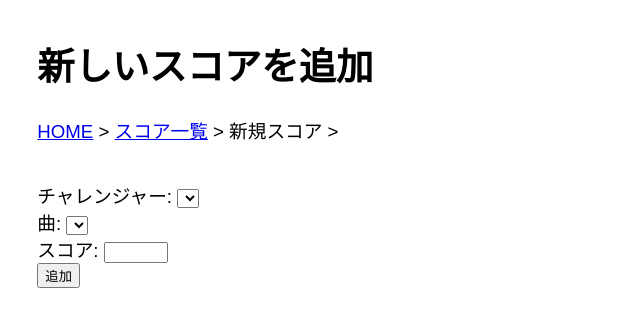
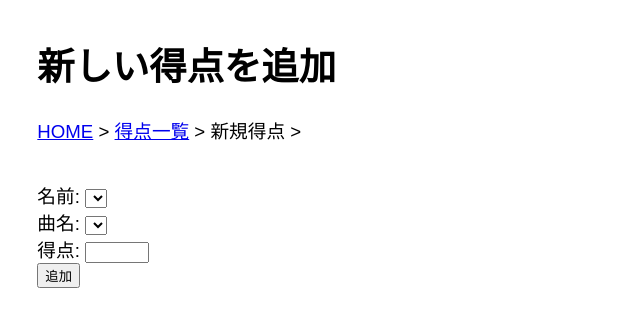
Before and after one commit to ngtn-acad/oop2_10_sample, a Flask app: page /scores/add in a window 1280 px wide. Shown: the top 327 px of the page, without its empty margins (0-640 px from the left). Run offline with Flask 3, Linux system fonts and the light colour scheme; data that the repository does not hold is empty.

Commit message:
update:スコア画面の名称変更

```diff
--- a/routes/score.py
+++ b/routes/score.py
@@ -8,7 +8,7 @@ score_bp = Blueprint('score', __name__, url_prefix='/scores')
 @score_bp.route('/')
 def list():
     scores = Score.select()
-    return render_template('score_list.html', title='スコア一覧', items=scores)
+    return render_template('score_list.html', title='得点一覧', items=scores)
 
 
 @score_bp.route('/add', methods=['GET', 'POST'])
@@ -44,8 +44,8 @@ def edit(score_id):
 
 @score_bp.route('/delete/<int:score_id>', methods=['POST'])
 def delete(score_id):
-    # 指定されたIDのスコアを取得
+    # 指定されたIDの得点を取得
     score = Score.get_or_none(Score.id == score_id)
     if score:
-        score.delete_instance()  # スコアを削除
-    return redirect(url_for('score.list'))  # スコア一覧ページにリダイレクト
+        score.delete_instance()  # 得点を削除
+    return redirect(url_for('score.list'))  # 得点一覧ページにリダイレクト
--- a/templates/score_add.html
+++ b/templates/score_add.html
@@ -2,23 +2,23 @@
 <html lang="ja">
   <head>
     <meta charset="UTF-8" />
-    <title>スコア追加</title>
+    <title>得点追加</title>
     <link
       rel="stylesheet"
       href="{{ url_for('static', filename='base-style.css') }}"
     />
   </head>
   <body>
-    <h1>新しいスコアを追加</h1>
+    <h1>新しい得点を追加</h1>
     <ul class="breadcrumb">
       <li><a href="{{ url_for('index') }}">HOME</a></li>
-      <li><a href="{{ url_for('score.list') }}">スコア一覧</a></li>
-      <li>新規スコア</li>
+      <li><a href="{{ url_for('score.list') }}">得点一覧</a></li>
+      <li>新規得点</li>
     </ul>
 
     <form action="{{ url_for('score.add') }}" method="post">
       <label
-        >チャレンジャー:
+        >名前:
         <select name="challenger_id" required>
           {% for challenger in challengers %}
           <option value="{{ challenger.id }}">{{ challenger.name }}</option>
@@ -26,7 +26,7 @@
         </select> </label
       ><br />
       <label
-        >曲:
+        >曲名:
         <select name="song_id" required>
           {% for song in songs %}
           <option value="{{ song.id }}">{{ song.song }}</option>
@@ -34,7 +34,7 @@
         </select> </label
       ><br />
       <label
-        >スコア:
+        >得点:
         <input
           type="number"
           name="score_id"
```
Also changed, not shown: templates/score_edit.html (+7 -7 lines), templates/score_list.html (+5 -5 lines).
